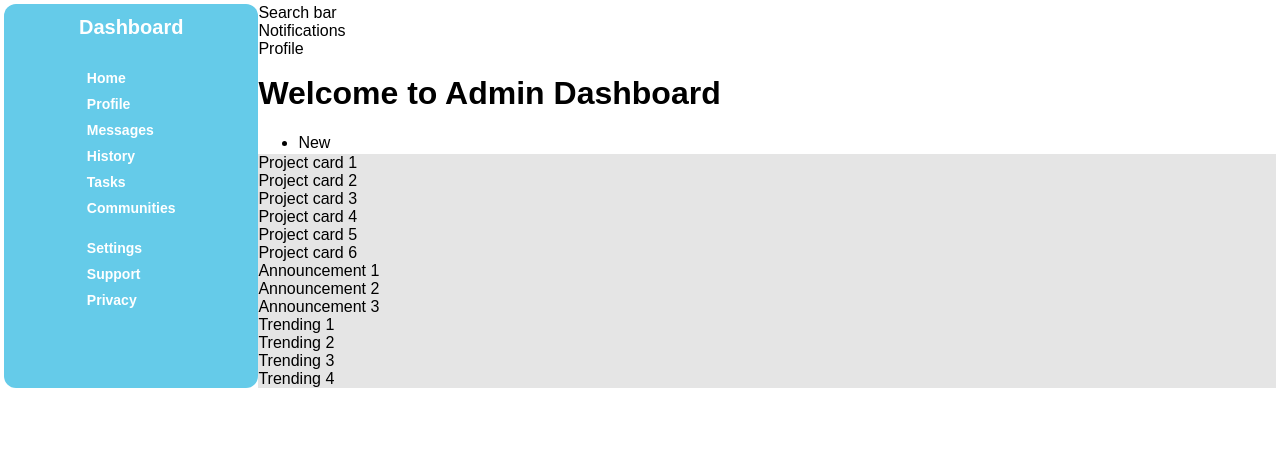
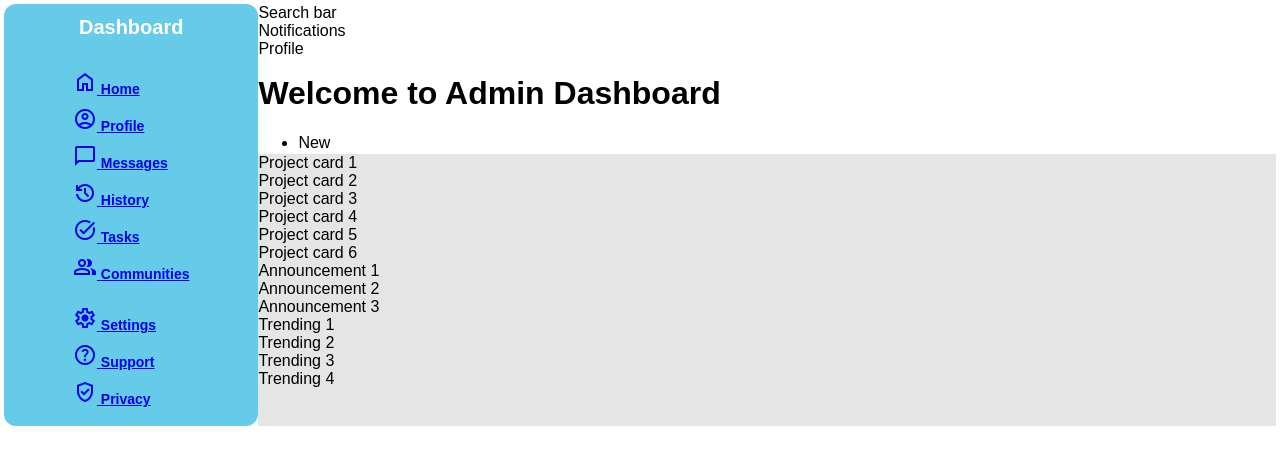
Before and after one commit to Sprakeful/admin-dashboard, a plain HTML site: page index.html in a window 1280 px wide. Drawn offline with nearby package versions, Linux system fonts and the light colour scheme.

Commit message:
Add svg and rebuild menu items

```diff
--- a/index.html
+++ b/index.html
@@ -4,6 +4,7 @@
   <meta charset="UTF-8">
   <meta http-equiv="X-UA-Compatible" content="IE=edge">
   <meta name="viewport" content="width=device-width, initial-scale=1.0">
+  <link rel="stylesheet" href="https://fonts.googleapis.com/css2?family=Material+Symbols+Outlined:opsz,wght,FILL,GRAD@20..48,100..700,0..1,-50..200" />
   <title>Admin Dashboard</title>
   <link rel="stylesheet" href="styles.css">
 </head>
@@ -16,19 +17,64 @@
       <div class="general-menu">
         <ul>
           <li class="menu-item">
-            Home</li>
-          <li class="menu-item">Profile</li>
-          <li class="menu-item">Messages</li>
-          <li class="menu-item">History</li>
-          <li class="menu-item">Tasks</li>
-          <li class="menu-item">Communities</li>
+            <a href="#">
+              <span class="material-symbols-outlined">home</span>
+              <span>Home</span>
+            </a>
+          </li>
+          <li class="menu-item">
+            <a href="#">
+              <span class="material-symbols-outlined">account_circle</span>
+              <span class="menu-name">Profile</span>
+            </a>
+          </li>
+          <li class="menu-item">
+            <a href="#">
+              <span class="material-symbols-outlined">chat_bubble</span>
+              <span class="menu-name">Messages</span>
+            </a>
+          </li>
+          <li class="menu-item">
+            <a href="#">
+              <span class="material-symbols-outlined">history</span>
+              <span class="menu-name">History</span>
+            </a>
+          </li>
+          <li class="menu-item">
+            <a href="#">
+              <span class="material-symbols-outlined">task_alt</span>
+              <span class="menu-name">Tasks</span>
+            </a>
+          </li>
+          <li class="menu-item">
+            <a href="#">
+              <span class="material-symbols-outlined">group</span>
+              <span class="menu-name">Communities</span>
+            </a>
+          </li>
         </ul>
       </div>
       <div class="account-menu">
         <ul>
-          <li class="menu-item">Settings</li>
-          <li class="menu-item">Support</li>
-          <li class="menu-item">Privacy</li>
+
+          <li class="menu-item">
+            <a href="#">
+              <span class="material-symbols-outlined">settings</span>
+              <span class="menu-name">Settings</span>
+            </a>
+          </li>
+          <li class="menu-item">
+            <a href="#">
+              <span class="material-symbols-outlined">help</span>
+              <span class="menu-name">Support</span>
+            </a>
+          </li>
+          <li class="menu-item">
+            <a href="#">
+              <span class="material-symbols-outlined">verified_user</span>
+              <span class="menu-name">Privacy</span>
+            </a>
+          </li>
         </ul>
       </div>
     </div>
```
